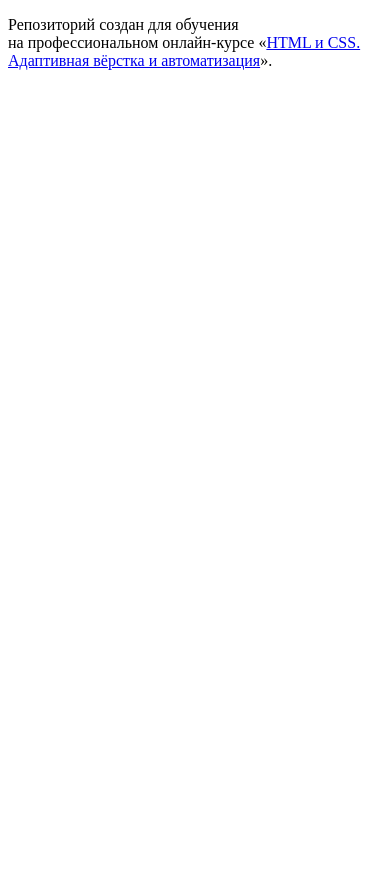
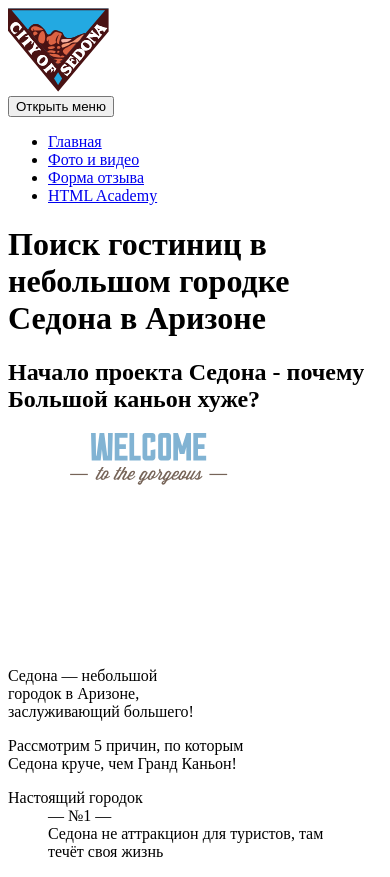
Before and after one commit to nlo-it/sedona, a website: page source/index.html in a window 390 px wide. Before the commit the page ends 844 px from the top, so only its background shows below. Drawn offline with Linux system fonts and the light colour scheme.

Commit message:
Начало вёрстки адаптива Седоны

```diff
--- a/source/index.html
+++ b/source/index.html
@@ -1,12 +1,84 @@
 <!DOCTYPE html>
-<html lang="ru">
+<html class="page" lang="ru">
   <head>
     <meta charset="utf-8">
     <title>HTML Academy: Sedona</title>
   </head>
-  <body>
+  <body class="page__body">
+    <header class="page-header">
+      <div class="page-header__wrapper">
+        <a class="page-header__logo" href="#">
+          <img src="img/logo-mobile.svg" width="101" height="84" alt="Логотип проекта Sedona">
+        </a>
+        <nav class="page-header__navigation navigation">
+          <button class="navigation__toggle" type="button"><span class="visually-hidden">Открыть меню</span></button>
+          <ul class="navigation__list">
+            <li class="navigation__item">
+              <a class="navigation__link navigation__link--current" href="#">
+                Главная
+              </a>
+            </li>
+            <li class="navigation__item">
+              <a class="navigation__link" href="#">
+                Фото и видео
+              </a>
+            </li>
+            <li class="navigation__item">
+              <a class="navigation__link" href="#">
+                Форма отзыва
+              </a>
+            </li>
+            <li class="navigation__item">
+              <a class="navigation__link" href="#">
+                HTML Academy
+              </a>
+            </li>
+          </ul>
+        </nav>
+      </div>
+    </header>
 
-    <p>Репозиторий создан для обучения на профессиональном онлайн‑курсе «<a href="https://htmlacademy.ru/intensive/adaptive">HTML и CSS. Адаптивная вёрстка и автоматизация</a>».</p>
+    <main class="page-main">
 
+      <h1 class="visually-hidden">Поиск гостиниц в небольшом городке Седона в Аризоне</h1>
+
+      <section class="page-main__intro intro">
+        <h2 class="visually-hidden">Начало проекта Седона - почему Большой каньон хуже?</h2>
+        <div class="intro__wrapper">
+          <img src="img/text-index.svg" width="282" height="214" alt="Sedona. Because the Grand Canyon sucks!">
+          <div class="intro__description">
+            <p class="intro__text--first">
+              Седона — небольшой <br>
+              городок в Аризоне, <br>
+              заслуживающий большего!
+            </p>
+            <p class="intro__text--second">
+              Рассмотрим 5 причин, по которым <br>
+              Седона круче, чем Гранд Каньон!
+            </p>
+          </div>
+        </div>
+      </section>
+
+      <section class="page-main__advantages advantages">
+        <div class="advantages__wraper">
+          <dl class="advantages__list">
+            <div class="advantages__item advantages__item--first">
+              <dt class="advantages__reason advantages__reason">
+                Настоящий городок
+              </dt>
+              <dd class="advantages__number">
+                — №1 —
+              </dd>
+              <dd class="advantages__description">
+                Седона не аттракцион для туристов, там <br>
+                течёт своя жизнь
+              </dd>
+            </div>
+          </dl>
+        </div>
+      </section>
+
+    </main>
   </body>
 </html>
```
Also changed, not shown: source/img/logo-mobile.svg (added), source/img/text-index.svg (added).
